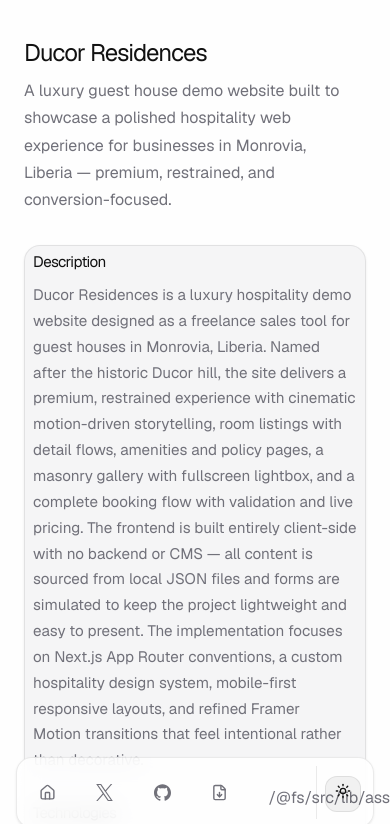
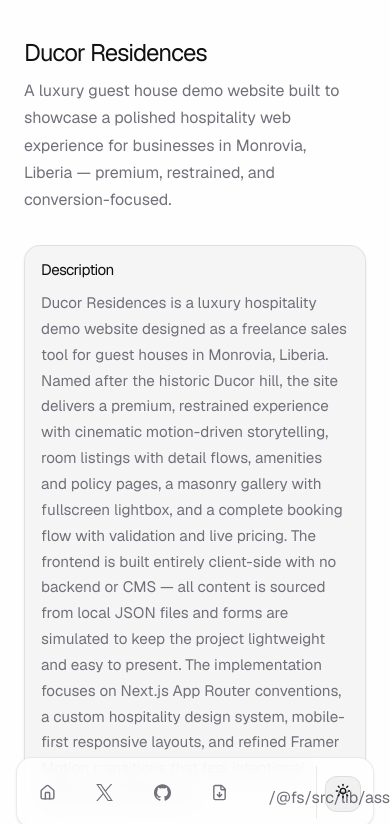
Before and after one commit to robert-dominic/robertfolio, a SvelteKit app: page /projects/ducor-residences in a window 390 px wide. Shown: the top 824 px of the page. Built offline with nearby package versions, Linux system fonts and the light colour scheme; no server answers.

Commit message:
Modify padding in info card for improved layout
Adjusted padding in the info card for better layout.

```diff
--- a/src/routes/projects/[slug]/+page.svelte
+++ b/src/routes/projects/[slug]/+page.svelte
@@ -73,7 +73,7 @@
 		</header>
 
 		<!-- Info card -->
-		<div class="surface-card rounded-2xl p-2 sm:p-6 text-[1rem] leading-7 lg:text-[1.0625rem] lg:leading-8" style="font-family: 'Ubuntu', sans-serif;">
+		<div class="surface-card rounded-2xl p-4 sm:p-6 text-[1rem] leading-7 lg:text-[1.0625rem] lg:leading-8" style="font-family: 'Ubuntu', sans-serif;">
 			<h2 class="text-[0.95rem] font-[400] sm:text-base lg:text-[1.1rem]">Description</h2>
 			<div class="mt-3 space-y-4">
 				{#each project.longDescription.split('\n\n') as paragraph}
```
